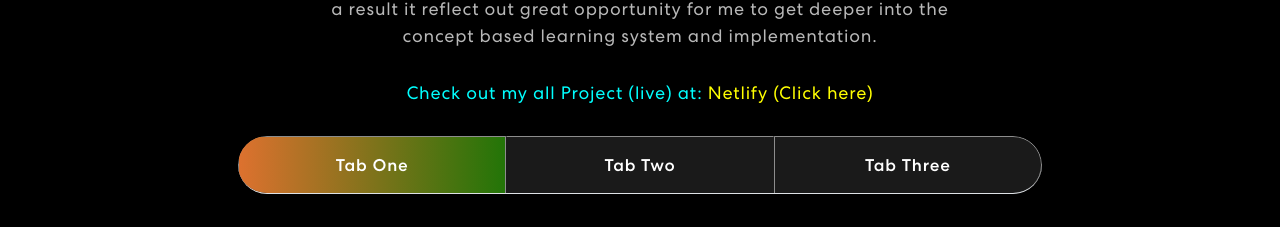
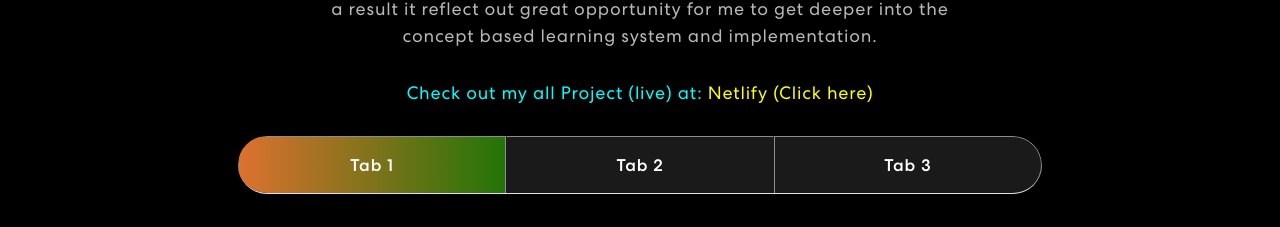
Before and after one commit to AkshayShukla16/Akshay-Portfolio, a React (Create React App) app: page / in a window 1280 px wide. Shown: the part 1518-1745 px from the top of the page. Built offline with nearby package versions, Linux system fonts and the light colour scheme.

Commit message:
Update Project.js

```diff
--- a/src/components/Project.js
+++ b/src/components/Project.js
@@ -60,13 +60,13 @@
                             <Tab.Container id='projects-tabs' defaultActiveKey="first">
                             <Nav variant="tabs">
                                 <Nav.Item>
-                                    <Nav.Link eventKey="first">Tab One</Nav.Link>
+                                    <Nav.Link eventKey="first">Tab 1</Nav.Link>
                                 </Nav.Item>
                                 <Nav.Item>
-                                    <Nav.Link eventKey="second">Tab Two</Nav.Link>
+                                    <Nav.Link eventKey="second">Tab 2</Nav.Link>
                                 </Nav.Item>
                                 <Nav.Item>
-                                    <Nav.Link eventKey="third">Tab Three</Nav.Link>
+                                    <Nav.Link eventKey="third">Tab 3</Nav.Link>
                                 </Nav.Item>
                             </Nav>
                             <Tab.Content className="listTab">
```
